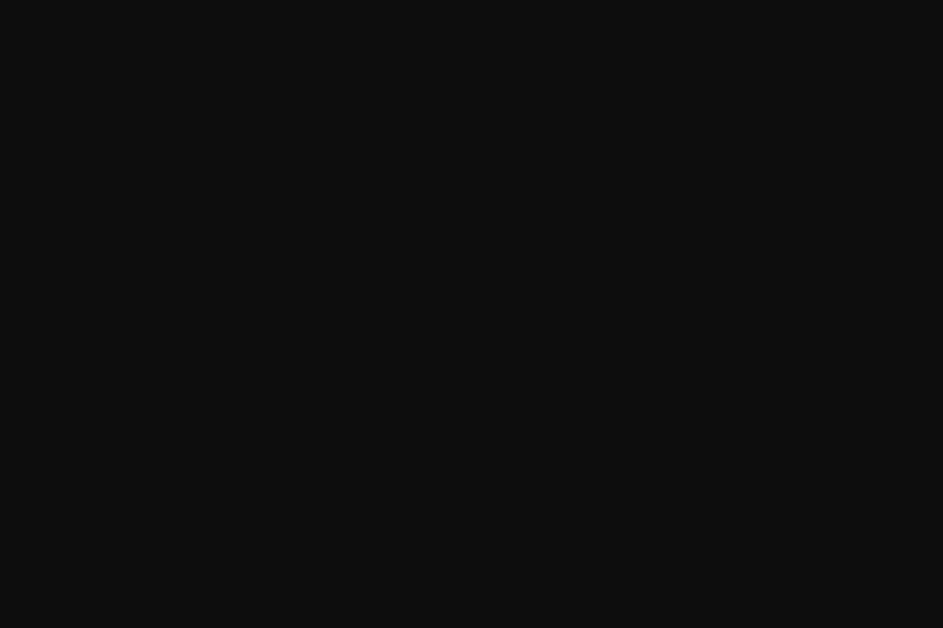
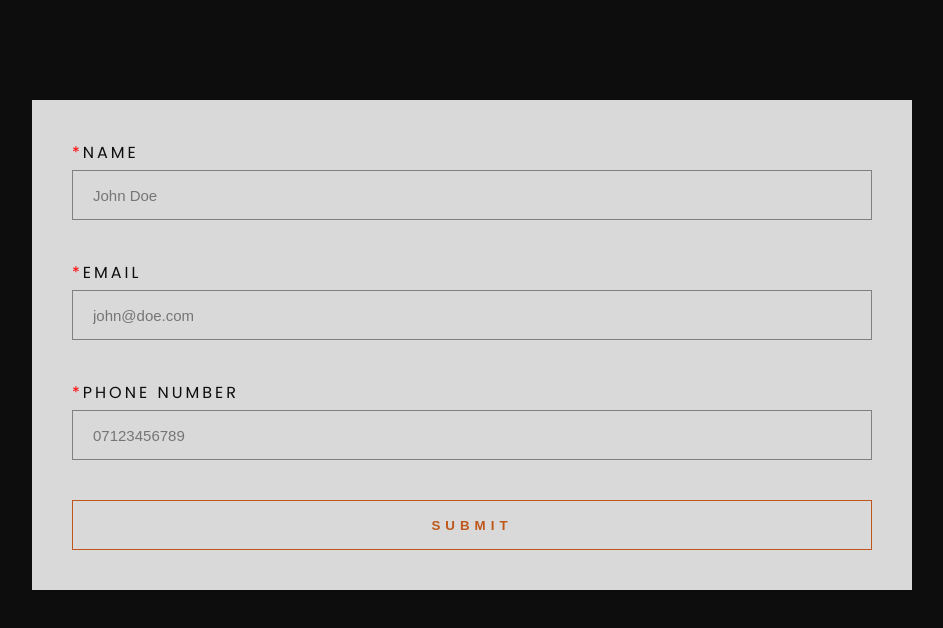
Before and after one commit to danielcalvolopez/react-assessment-form, a React (Create React App) app: page / in a window 1280 px wide. Shown: the top 628 px of the page, without its empty margins (168-1111 px from the left). Built offline with nearby package versions, Linux system fonts and the light colour scheme.

Commit message:
form styled and react hook form implemented

```diff
--- a/package.json
+++ b/package.json
@@ -8,6 +8,7 @@
     "@testing-library/user-event": "^13.5.0",
     "react": "^18.2.0",
     "react-dom": "^18.2.0",
+    "react-hook-form": "^7.44.1",
     "react-scripts": "5.0.1",
     "web-vitals": "^2.1.4"
   },
--- a/src/App.js
+++ b/src/App.js
@@ -1,9 +1,47 @@
 import Form from "./components/form/Form";
+import FormItem from "./components/form/FormItem";
+import classes from "./app.module.css";
+import { useForm } from "react-hook-form";
 
 const App = () => {
+  const {
+    register,
+    handleSubmit,
+    formState: { errors },
+  } = useForm();
+
+  const onSubmit = (data) => {
+    console.log(data);
+  };
+
   return (
-    <div className="App">
-      <Form></Form>
+    <div className={classes.container}>
+      <Form onSubmit={handleSubmit(onSubmit)}>
+        <FormItem
+          register={register}
+          required
+          title="name"
+          label="name"
+          placeholder="John Doe"
+          type="text"
+        />
+        <FormItem
+          register={register}
+          required
+          title="email"
+          label="email"
+          placeholder="john@doe.com"
+          type="text"
+        />
+        <FormItem
+          register={register}
+          required
+          title="phone"
+          label="phone number"
+          placeholder="07123456789"
+          type="number"
+        />
+      </Form>
     </div>
   );
 };
--- /dev/null
+++ b/src/app.module.css
@@ -0,0 +1,3 @@
+.container {
+  padding: 100px 200px;
+}
--- /dev/null
+++ b/src/components/UI/Button.jsx
@@ -0,0 +1,16 @@
+import classes from "./button.module.css";
+
+const Button = ({ children, onClick, onSubmit }) => {
+  return (
+    <button
+      className={classes.button}
+      onClick={onClick}
+      onSubmit={onSubmit}
+      type="submit"
+    >
+      {children}
+    </button>
+  );
+};
+
+export default Button;
--- a/src/components/UI/Input.jsx
+++ b/src/components/UI/Input.jsx
@@ -1,8 +1,9 @@
 import classes from "./input.module.css";
 
-const Input = ({ type, placeholder, value, onChange }) => {
+const Input = ({ type, placeholder, value, onChange, title, register }) => {
   return (
     <input
+      {...register(title, { required: true })}
       className={classes.input}
       type={type}
       placeholder={placeholder}
--- /dev/null
+++ b/src/components/UI/button.module.css
@@ -0,0 +1,14 @@
+.button {
+  height: 50px;
+  background-color: transparent;
+  border: 1px solid var(--medium-orange);
+  color: var(--medium-orange);
+  text-transform: uppercase;
+  letter-spacing: 5px;
+  cursor: pointer;
+  font-weight: bold;
+}
+
+.button:hover {
+  background-color: #bf571b4b;
+}
--- a/src/components/UI/input.module.css
+++ b/src/components/UI/input.module.css
@@ -0,0 +1,16 @@
+.input {
+  height: 50px;
+  background-color: transparent;
+  border: 1px solid gray;
+  padding: 0 20px;
+  font-size: 15px;
+  outline: none;
+}
+
+.input::placeholder {
+}
+
+.input:focus {
+  border: 1px solid var(--medium-orange);
+  background-color: #bf571b15;
+}
--- a/src/components/form/Form.jsx
+++ b/src/components/form/Form.jsx
@@ -1,9 +1,11 @@
+import Button from "../UI/Button";
 import classes from "./form.module.css";
 
 const Form = ({ children, onSubmit }) => {
   return (
     <form className={classes.form} onSubmit={onSubmit}>
       {children}
+      <Button>submit</Button>
     </form>
   );
 };
--- a/src/components/form/FormItem.jsx
+++ b/src/components/form/FormItem.jsx
@@ -1,11 +1,20 @@
 import Input from "../UI/Input";
 import classes from "./form-item.module.css";
 
-const FormItem = ({ label }) => {
+const FormItem = ({ label, placeholder, type, title, required, register }) => {
   return (
     <div className={classes["form-item"]}>
-      <label className={classes.label}>{label}</label>
-      <Input />
+      <label className={classes.label}>
+        {required && <span>*</span>}
+        {label}
+      </label>
+      <Input
+        register={register}
+        title={title}
+        required={required}
+        placeholder={placeholder}
+        type={type}
+      />
     </div>
   );
 };
--- a/src/components/form/form-item.module.css
+++ b/src/components/form/form-item.module.css
@@ -0,0 +1,14 @@
+.form-item {
+  display: flex;
+  flex-direction: column;
+  gap: 5px;
+}
+
+.label {
+  text-transform: uppercase;
+  letter-spacing: 3px;
+}
+
+.label span {
+  color: red;
+}
--- a/src/components/form/form.module.css
+++ b/src/components/form/form.module.css
@@ -0,0 +1,11 @@
+.form {
+  display: flex;
+  flex-direction: column;
+  gap: 40px;
+  background-color: var(--light-gray);
+  color: var(--black);
+  padding: 40px;
+}
+
+.form button {
+}
--- a/src/index.css
+++ b/src/index.css
@@ -17,5 +17,11 @@ body {
   -webkit-font-smoothing: antialiased;
   -moz-osx-font-smoothing: grayscale;
   background-color: var(--black);
-  color: var(--lightest-gray);
+  color: var(--light-gray);
 }
+
+input[type="number"]::-webkit-inner-spin-button,
+input[type="number"]::-webkit-outer-spin-button {
+  -webkit-appearance: none;
+  margin: 0;
+}
```
Also changed, not shown: 1 other file (tests, documents, lock files or other folders).
